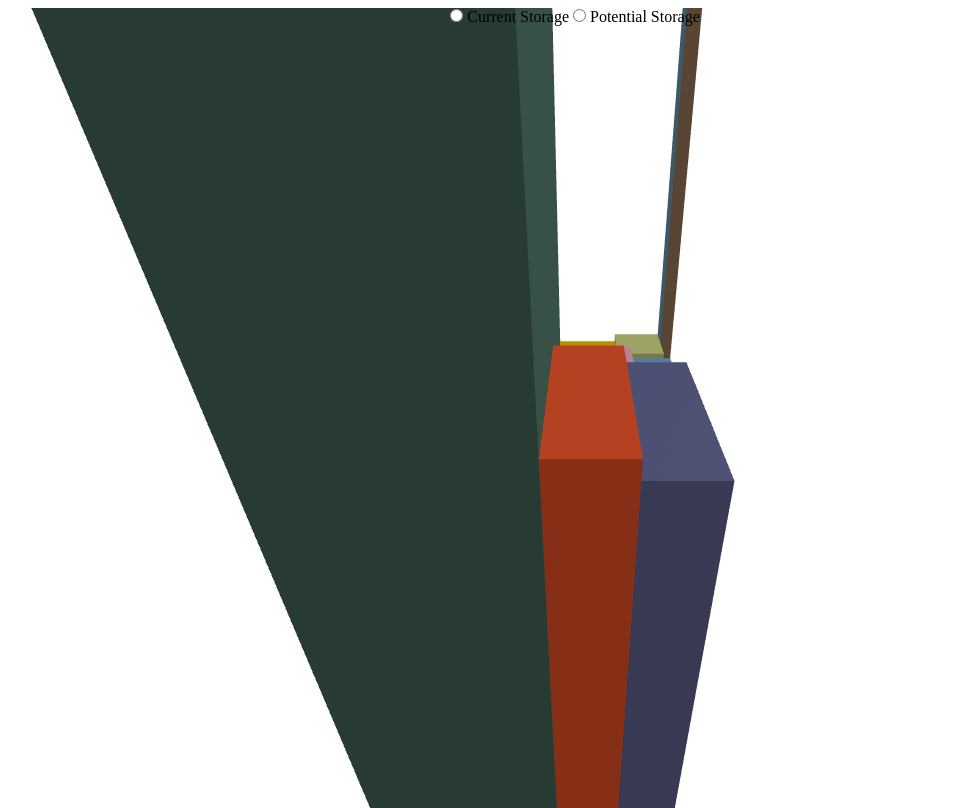
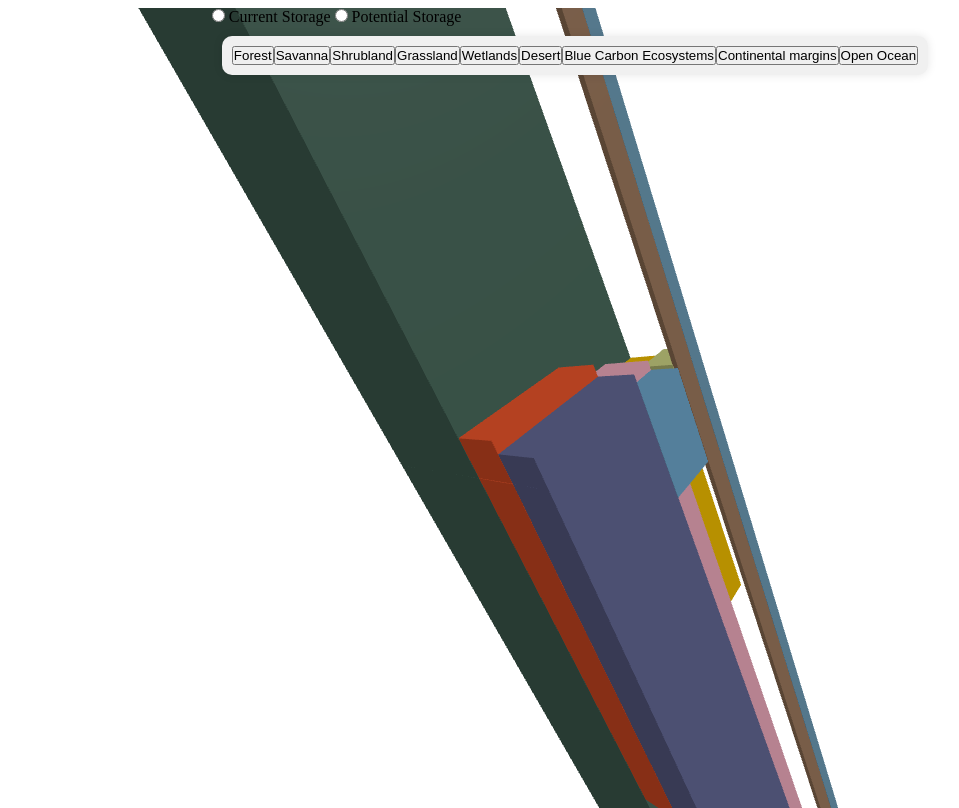
Before and after one commit to salernoelia/Cuby, a Nuxt app: page / in a window 1280 px wide. Shown: the whole page, without its empty margins (65-1024 px from the left). Built offline with nearby package versions, Linux system fonts and the light colour scheme.

Commit message:
integrated filter

```diff
--- a/components/treeMap.vue
+++ b/components/treeMap.vue
@@ -19,6 +19,16 @@
         Potential Storage
       </label>
     </div>
+    <div class="filterbuttons">
+      <button
+        v-for="habitat in data"
+        :class="{ 'button-main-active': isSelected(habitat.Habitat_name) }"
+        class="button-main"
+        @click="filterData(habitat.Habitat_name)"
+      >
+        {{ habitat.Habitat_name }}
+      </button>
+    </div>
     <div class="canvas" ref="canvas"></div>
   </div>
 </template>
@@ -29,6 +39,26 @@ import * as d3 from "d3";
 import * as THREE from "three";
 import { OrbitControls } from "three/examples/jsm/controls/OrbitControls.js";
 import data from "~/static/data/data.json";
+
+const filteredData = ref([]);
+const filterData = (habitatName) => {
+  const index = filteredData.value.findIndex(
+    (item) => item.Habitat_name === habitatName
+  );
+  if (index === -1) {
+    filteredData.value.push(
+      data.find((item) => item.Habitat_name === habitatName)
+    );
+  } else {
+    filteredData.value.splice(index, 1);
+  }
+  console.log(filteredData.value);
+  resetView();
+};
+
+const isSelected = (habitatName) => {
+  return filteredData.value.some((item) => item.Habitat_name === habitatName);
+};
 
 let zIndex = 2;
 
@@ -61,27 +91,10 @@ resetView = () => {
   scene.children.length = 0;
   // Recreate the treemap and update the 3D representation
   createTreemap();
-  // create3D(rectangles, nodes);
 };
 
-// function changeView() {
-//   console.log("currentStorage:", currentStorage);
-//   currentStorage.value = !currentStorage.value;
-
-//   // Clear the scene
-//   scene.traverse((object) => {
-//     if (object.geometry) object.geometry.dispose();
-//     if (object.material) object.material.dispose();
-//   });
-
-//   // Remove existing meshes from the scene
-//   scene.children.length = 0;
-//   // Recreate the treemap and update the 3D representation
-//   createTreemap();
-//   create3D(rectangles, nodes);
-// }
-
 onMounted(async () => {
+  initCamera();
   createTreemap();
 });
 
@@ -152,7 +165,17 @@ const createTreemap = async () => {
   }
 };
 
-// console.log("current:", currentStorage);
+const initCamera = () => {
+  // Create a camera
+  camera = new THREE.PerspectiveCamera(
+    75,
+    window.innerWidth / window.innerHeight,
+    0.1,
+    20000
+  );
+  camera.position.set(1500, 0, 1500);
+  camera.lookAt(new THREE.Vector3(0, 0, 0)); // Look at the left of the scene
+};
 
 const create3D = (rectangles, nodes) => {
   // Create a Three.js scene
@@ -177,8 +200,8 @@ const create3D = (rectangles, nodes) => {
 
   const centroid = new THREE.Vector3();
   rectangles.forEach((rectangle) => {
-    centroid.x += parseFloat(rectangle.getAttribute("x"));
-    centroid.y += parseFloat(rectangle.getAttribute("y"));
+    centroid.x += parseFloat(rectangle.getAttribute("x") + 50);
+    centroid.y += parseFloat(rectangle.getAttribute("y") + 50);
     centroid.z += 0; // Assuming z-coordinate is 0 for 2D layout
   });
   centroid.divideScalar(rectangles.length);
@@ -198,11 +221,21 @@ const create3D = (rectangles, nodes) => {
         break;
     }
 
-    if (rectAbove === null || rectAbove === undefined || rectAbove === 0) {
+    if (
+      rectAbove === null ||
+      rectAbove === undefined ||
+      rectAbove === 0 ||
+      isNaN(rectBelow)
+    ) {
       rectAbove = 1;
     }
 
-    if (rectBelow === null || rectBelow === undefined || rectBelow === 0) {
+    if (
+      rectBelow === null ||
+      rectBelow === undefined ||
+      rectBelow === 0 ||
+      isNaN(rectBelow)
+    ) {
       rectBelow = -1;
     }
 
@@ -274,15 +307,6 @@ const create3D = (rectangles, nodes) => {
   directionalLight.position.set(1, 1, 1).normalize();
   scene.add(directionalLight);
 
-  // Create a camera
-  camera = new THREE.PerspectiveCamera(
-    75,
-    window.innerWidth / window.innerHeight,
-    0.1,
-    20000
-  );
-  camera.position.set(0, 0, 1500);
-
   scene.rotation.x = -Math.PI / 3;
 
   const controls = new OrbitControls(camera, renderer.domElement);
@@ -306,7 +330,6 @@ const create3D = (rectangles, nodes) => {
   };
 
   animate();
-  camera.lookAt(new THREE.Vector3(0, 0, 0)); // Look at the center of the scene
 };
 </script>
 
@@ -338,4 +361,20 @@ body {
   left: 0;
   z-index: 3;
 }
+
+.filterbuttons {
+  position: relative;
+  top: 0;
+  left: 0;
+  z-index: 3;
+  display: flex;
+  flex-direction: row;
+  justify-content: left;
+  align-items: left;
+  margin: 10px;
+  padding: 10px;
+  background-color: #f0f0f0;
+  border-radius: 10px;
+  box-shadow: 0 0 10px rgba(0, 0, 0, 0.1);
+}
 </style>
```
